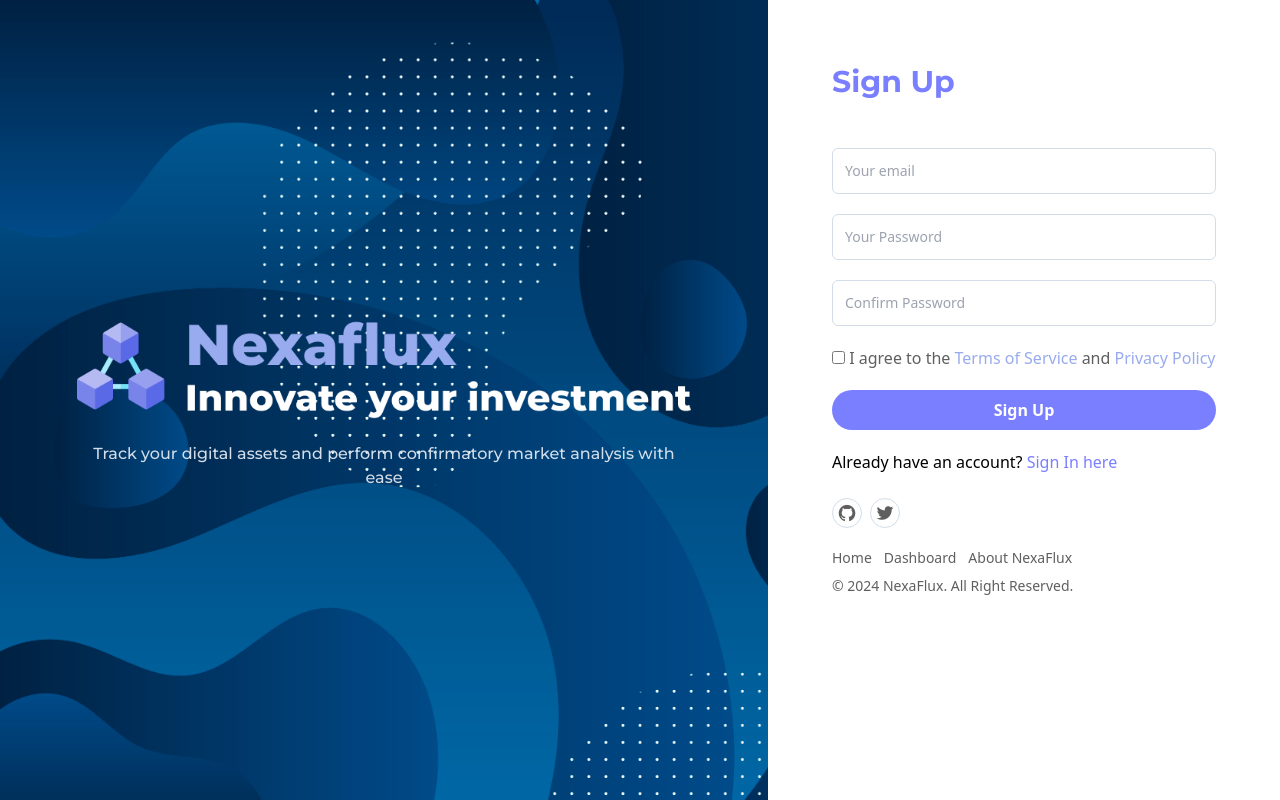
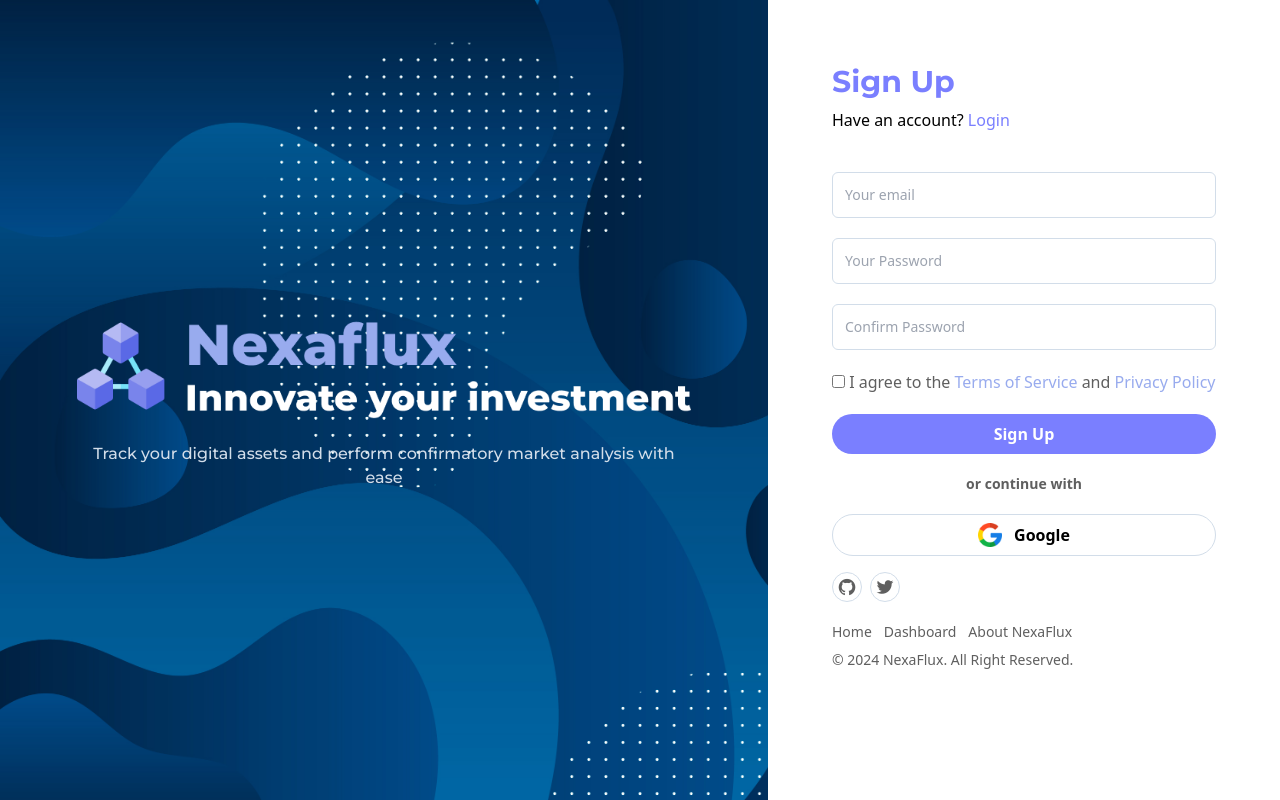
Before and after one commit to Hardy101/Nexaflux, a Django app: page /auth/register in a window 1280 px wide. Run offline with Django 5.2, Linux system fonts and the light colour scheme; some libraries are stand-ins or nearby versions.

Commit message:
register refactor

```diff
--- a/templates/register.html
+++ b/templates/register.html
@@ -64,8 +64,14 @@
       <div
         class="relative w-full h-full m-auto p-6 bg-white rounded-2xl md:rounded-none md:p-16 md:w-2/5"
       >
-        <div class="form-control mb-12">
+        <div class="form-control mb-10">
           <span class="montserrat-bold text-3xl text-secBlue">Sign Up</span>
+          <p class="lato mt-2">
+            Have an account?
+            <a href="{% url 'auth:login' %}" class="font-medium text-secBlue"
+              >Login</a
+            >
+          </p>
         </div>
         <form action="" method="post" class="lato">
           {% csrf_token %}
@@ -95,19 +101,26 @@
               Sign Up
             </button>
           </div>
-          <div class="form-control lato">
-            <p>
-              Already have an account?
-              <a href="{% url 'auth:login' %}" class="font-medium text-secBlue"
-                >Sign In here</a
-              >
-            </p>
+          <div class="text-center my-5">
+            <p class="font-bold text-sm text-secGray line">or continue with</p>
+          </div>
+          <div class="form-control mb-5">
+            <button
+              class="flex w-full gap-3 justify-center border border-primaryGray font-bold rounded-full text-white py-2"
+            >
+              <img
+                src="{% static 'assets/img/google.png' %}"
+                class="w-6 my-auto"
+                alt=""
+              />
+              <span class="my-auto text-black">Google</span>
+            </button>
           </div>
         </form>
         <div
           class="div-footer absolute w-full bottom-10 md:relative mt-52 md:mt-8"
         >
-          <div class="form-control flex flex-row gap-2 mt-16">
+          <div class="form-control flex flex-row gap-2 mt-14">
             <a
               href="#"
               class="text-secGray border border-primaryGray rounded-full px-1 text-xl"
```
